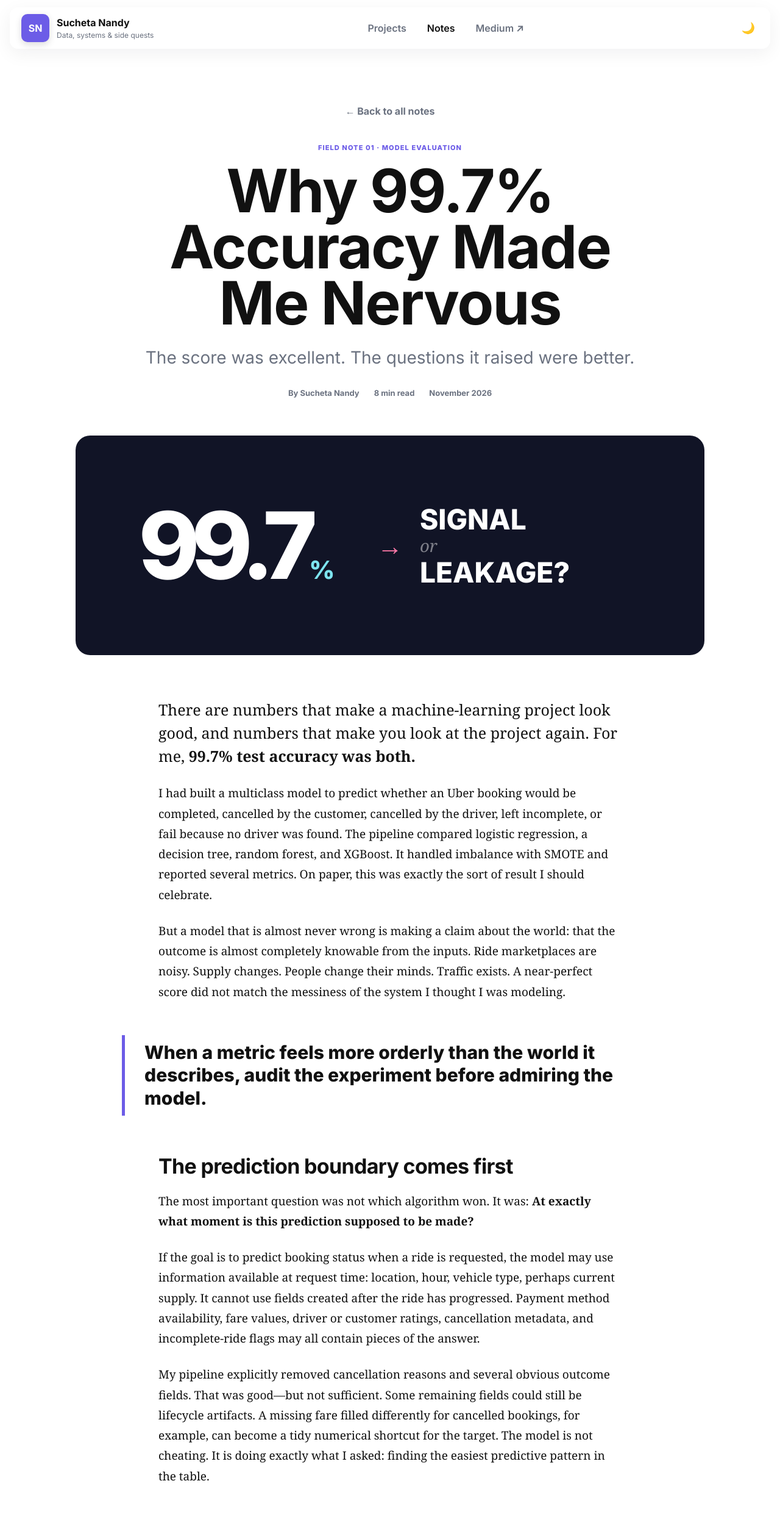
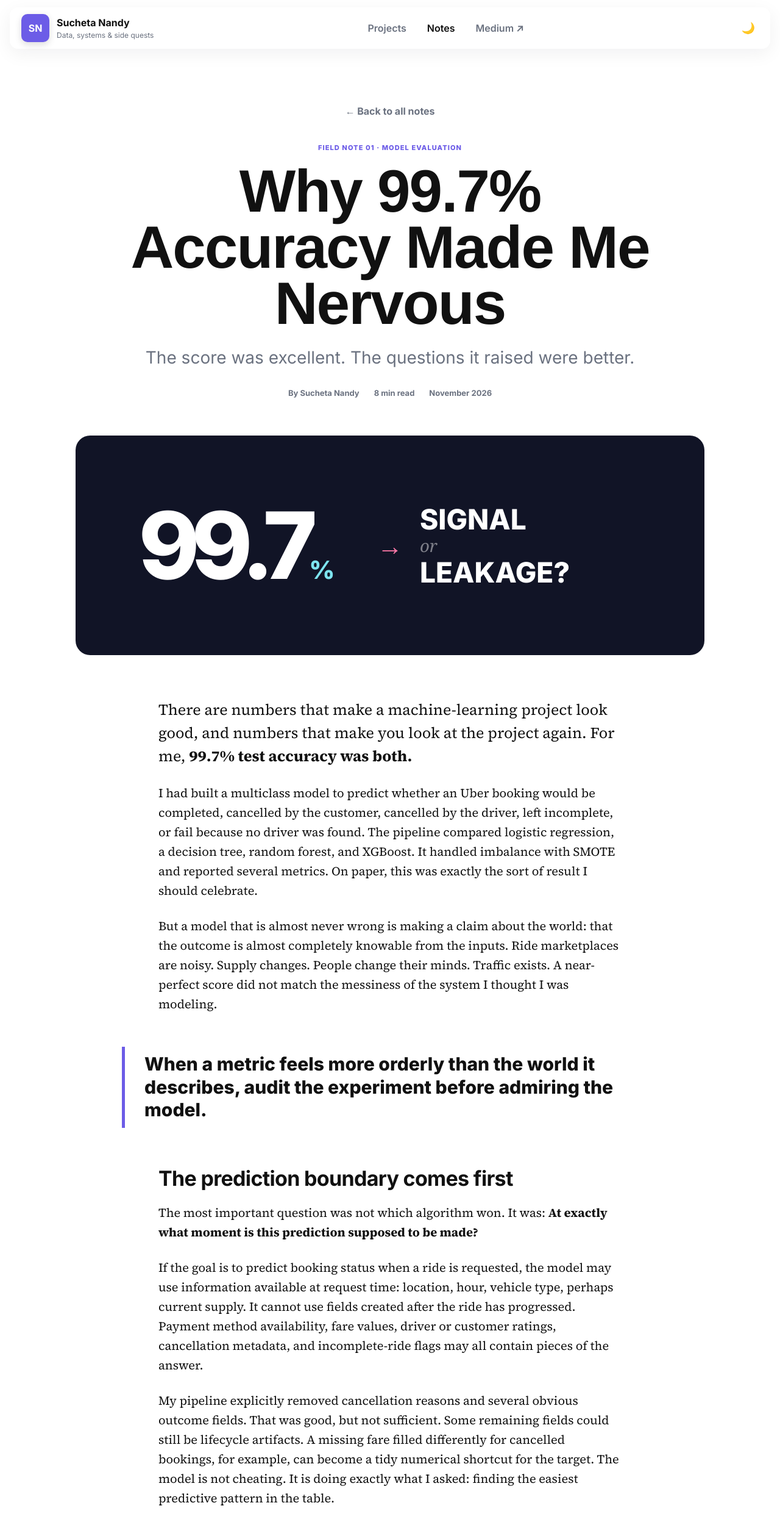
Before and after one commit to sucheta-nandy/sucheta-nandy.github.io, a plain HTML site: page notes/why-99-7-accuracy-made-me-nervous.html in a window 1280 px wide. Shown: the top 2482 px of the page at 61% size. Drawn offline with Linux system fonts and the light colour scheme.

Commit message:
Align article typography and remove em dashes

```diff
--- a/notes/why-99-7-accuracy-made-me-nervous.html
+++ b/notes/why-99-7-accuracy-made-me-nervous.html
@@ -16,8 +16,8 @@
   <meta property="og:image" content="https://sucheta-nandy.github.io/assets/images/portfolio-social-preview.png" />
   <link rel="preconnect" href="https://fonts.googleapis.com" />
   <link rel="preconnect" href="https://fonts.gstatic.com" crossorigin />
-  <link href="https://fonts.googleapis.com/css2?family=Inter:wght@400;500;600;700;800&display=swap" rel="stylesheet" />
-  <link rel="stylesheet" href="../style.css?v=20261109-1" />
+  <link href="https://fonts.googleapis.com/css2?family=Inter:wght@400;500;600;700;800&amp;family=Source+Serif+4:opsz,wght@8..60,400;8..60,600;8..60,700&amp;display=swap" rel="stylesheet" />
+  <link rel="stylesheet" href="../style.css?v=20261109-2" />
 </head>
 
 <body data-theme="light">
@@ -118,7 +118,7 @@
 
         <p>
           My pipeline explicitly removed cancellation reasons and several
-          obvious outcome fields. That was good—but not sufficient. Some
+          obvious outcome fields. That was good, but not sufficient. Some
           remaining fields could still be lifecycle artifacts. A missing fare
           filled differently for cancelled bookings, for example, can become
           a tidy numerical shortcut for the target. The model is not cheating.
@@ -186,7 +186,7 @@
           </li>
           <li>
             <span>05</span>
-            <div><strong>Measure the failures that matter.</strong> Report macro F1, per-class recall, confusion patterns, calibration, and a simple baseline—not accuracy alone.</div>
+            <div><strong>Measure the failures that matter.</strong> Report macro F1, per-class recall, confusion patterns, calibration, and a simple baseline, not accuracy alone.</div>
           </li>
         </ol>
 
@@ -208,7 +208,7 @@
         <p>
           The first version of this project gave me a high score. Auditing it
           gave me something better: a sharper definition of prediction, a more
-          honest experiment, and a question I now carry into every model review—
+          honest experiment, and a question I now carry into every model review:
           <strong>what did the system know, and when did it know it?</strong>
         </p>
 
--- a/style.css
+++ b/style.css
@@ -458,7 +458,13 @@ h1, h2, h3,
 .article-header { max-width: 880px; margin: 0 auto 60px; text-align: center; }
 .back-link { display: inline-block; margin-bottom: 40px; color: var(--muted); text-decoration: none; font-weight: 700; }
 .back-link:hover { color: var(--brand); }
-.article-header h1 { margin: 16px auto 22px; font-size: clamp(50px, 8.5vw, 98px); line-height: 0.94; }
+.article-header h1 {
+  margin: 16px auto 22px;
+  font-family: sohne, 'Helvetica Neue', Helvetica, Arial, sans-serif;
+  font-size: clamp(50px, 8.5vw, 98px);
+  font-weight: 700;
+  line-height: 0.94;
+}
 .article-deck { color: var(--muted); font-size: clamp(20px, 3vw, 28px); }
 .article-byline { display: flex; flex-wrap: wrap; justify-content: center; gap: 10px 24px; margin-top: 28px; color: var(--muted); font-size: 13px; font-weight: 700; }
 .article-visual { display: grid; grid-template-columns: 1fr auto 1fr; align-items: center; gap: 28px; min-height: 360px; padding: 48px; color: #fff; border-radius: 24px; background: #111426; }
@@ -467,7 +473,13 @@ h1, h2, h3,
 .visual-arrow { color: #ff79a8; font-size: 42px; }
 .visual-question { display: flex; flex-direction: column; gap: 7px; font-size: clamp(24px, 4vw, 46px); font-weight: 800; line-height: 1; }
 .visual-question em { color: rgba(255,255,255,0.46); font-family: Georgia, serif; font-size: 0.6em; font-weight: 400; }
-.article-body { max-width: 760px; margin: 70px auto 0; font-family: Georgia, 'Times New Roman', serif; font-size: 19px; line-height: 1.75; }
+.article-body {
+  max-width: 760px;
+  margin: 70px auto 0;
+  font-family: source-serif-pro, 'Source Serif 4', Georgia, Cambria, 'Times New Roman', Times, serif;
+  font-size: 20px;
+  line-height: 1.6;
+}
 .article-body p { margin-bottom: 26px; }
 .article-lede { font-size: 25px; line-height: 1.52; }
 .article-body h2 { margin: 64px 0 22px; font-family: var(--font-display); font-size: 34px; line-height: 1.1; }
```
Also changed, not shown: index.html (+2 -2 lines), notes.html (+6 -6 lines), 1 other file.
